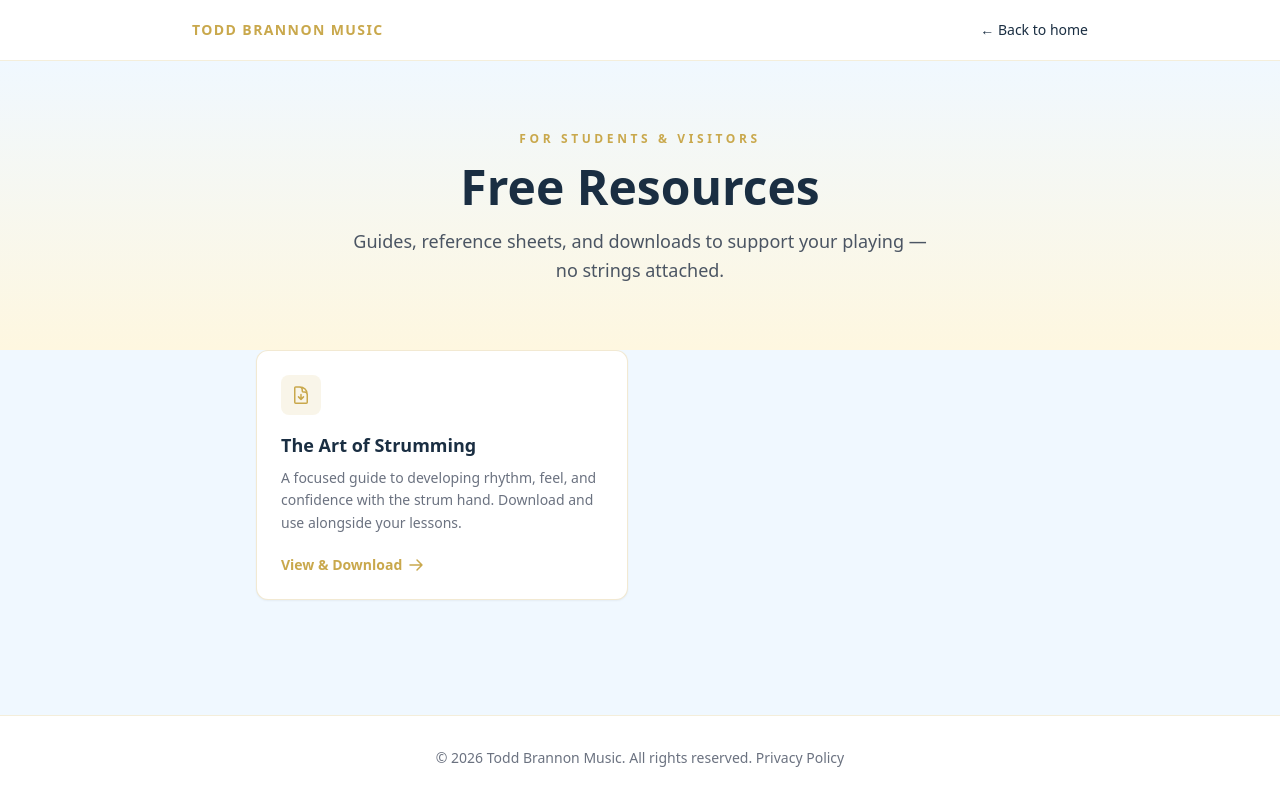
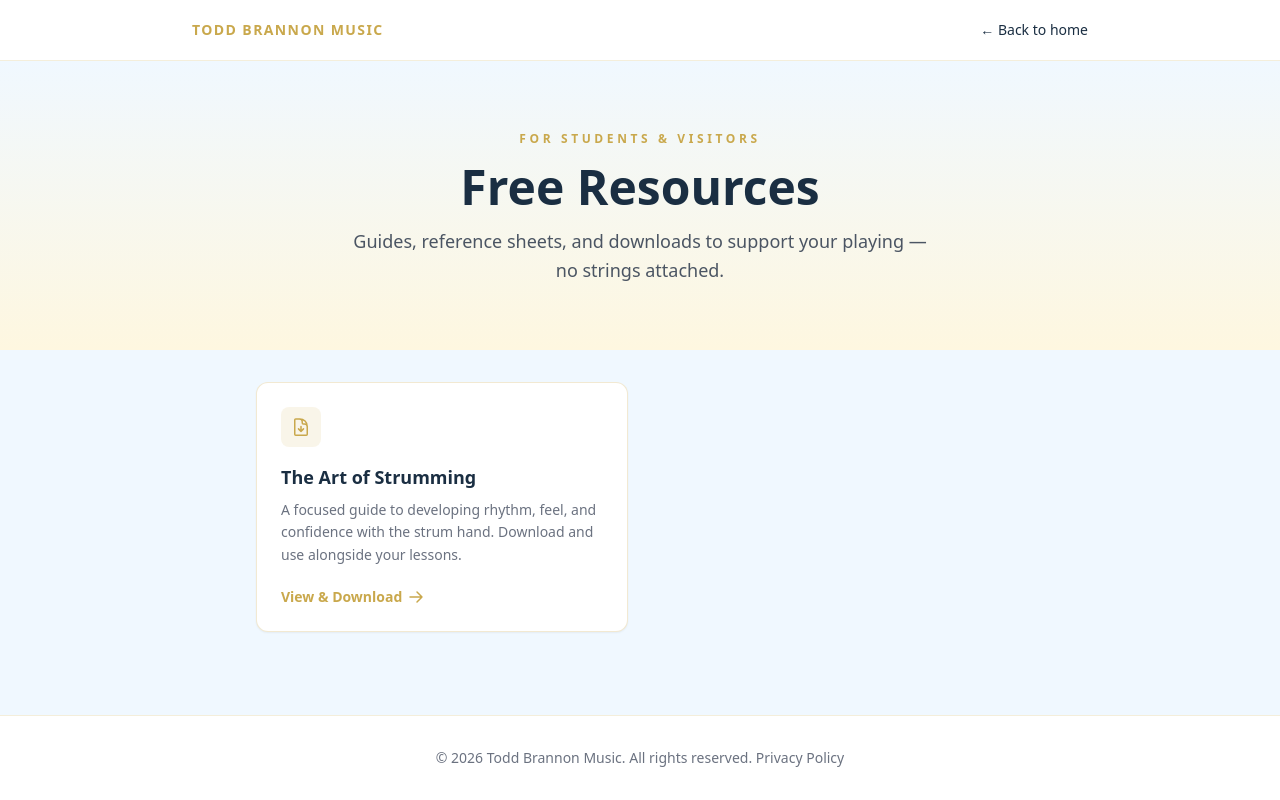
Before and after one commit to toddbrannon/toddbrannonmusic2025, a React (Vite) app: page /free-resources in a window 1280 px wide. Built offline with nearby package versions, Linux system fonts and the light colour scheme.

Commit message:
add more padding above the resource card

```diff
--- a/src/pages/FreeResources.tsx
+++ b/src/pages/FreeResources.tsx
@@ -56,7 +56,7 @@ export default function FreeResources() {
       </section>
 
       {/* Resource cards */}
-      <section className="flex-1 px-6 pb-20">
+      <section className="flex-1 px-6 pt-8 pb-20">
         <div className="max-w-3xl mx-auto grid grid-cols-1 sm:grid-cols-2 gap-6">
           {resources.map((r) => (
             <a
```
